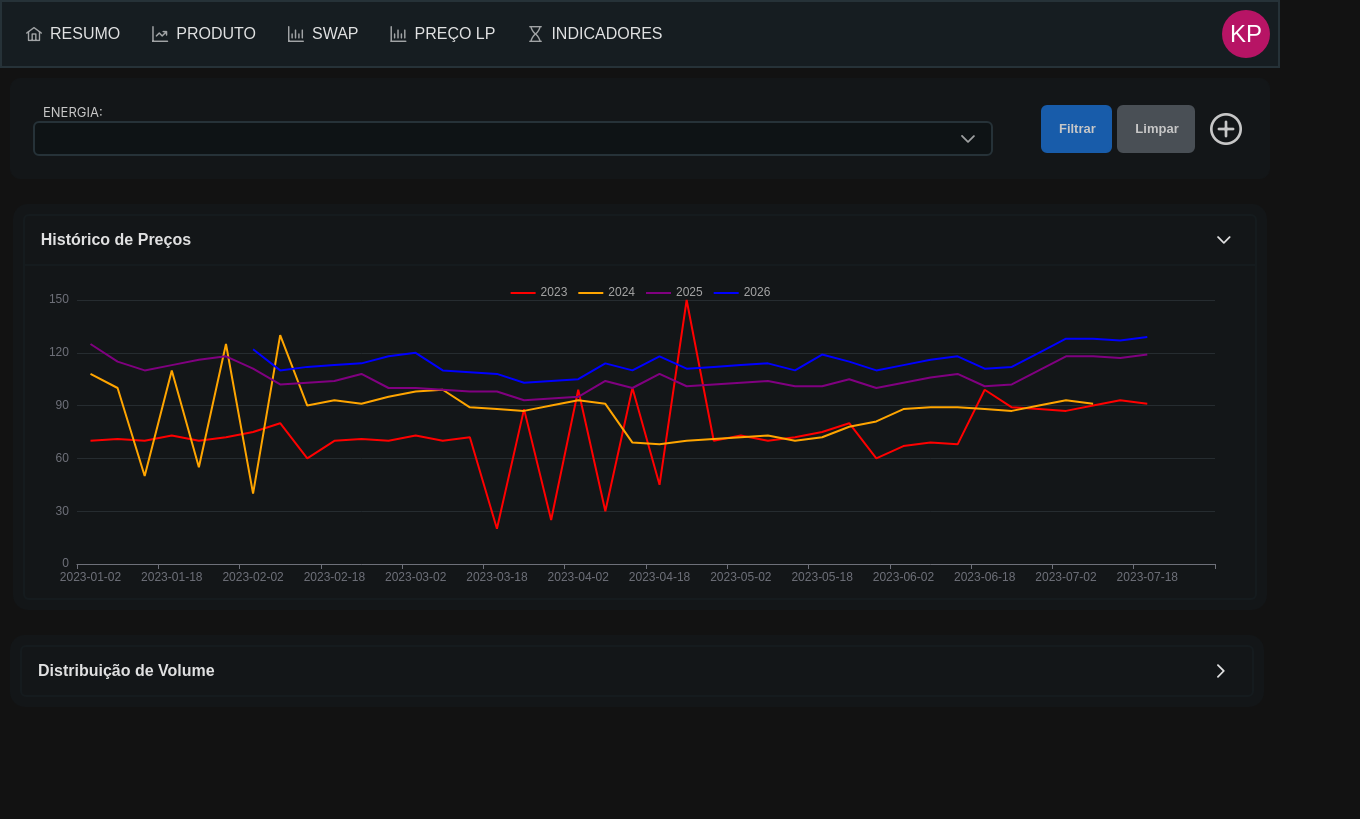
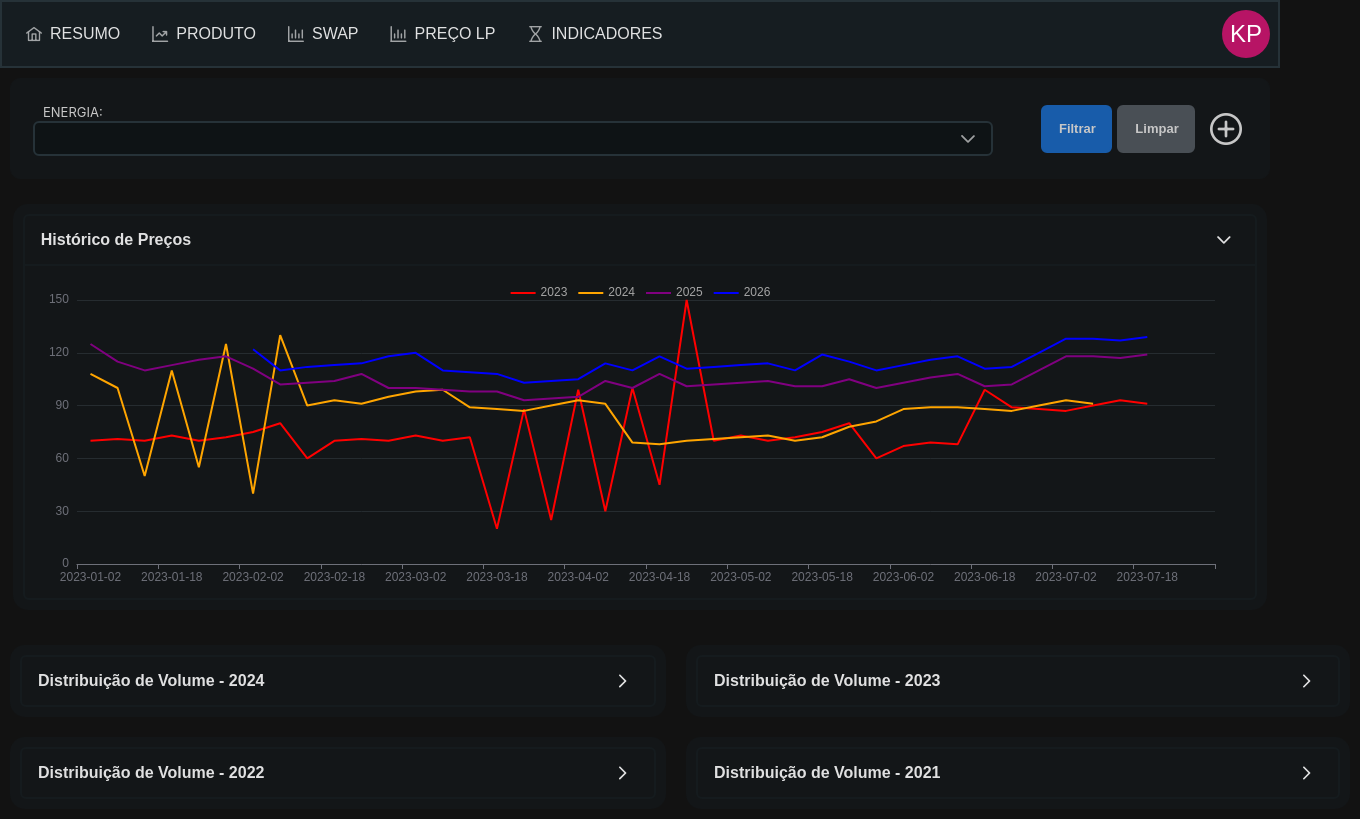
Before and after one commit to KarolinaFernandaPereira/Trabalho, a React (Create React App) app: page /precolp in a window 1280 px wide. Shown: the whole page, 1360 px wide, since content can reach past the window. Built offline with nearby package versions, Linux system fonts and the light colour scheme; a web font is replaced by a local one.

Commit message:
Ajustes de ordem e dados

```diff
--- a/src/Pages/Home.js
+++ b/src/Pages/Home.js
@@ -17,6 +17,95 @@ function Home(){
     return(
         <div>
             <MenuHeader/>
+
+            <div className='conjuntoHome2'>
+
+                <div>
+                    { /*Ranking Volume*/}
+                    <div className="containerHome" >
+                        <Accordion activeIndex={1} className="rankingVolume">
+                            <AccordionTab  header={
+                                <>
+                                    <span> Ranking Volume </span>
+                                </>
+                            }>
+
+                                <div className='CardGrficoHome1' >
+
+                                    <GraficoRankingVolume />
+                                </div>
+
+
+                            </AccordionTab>
+                        </Accordion>
+                    </div>
+                </div>
+
+                <div>
+                    { /*Distribuição de Volume*/}
+                    <div className="containerHome" >
+                        <Accordion activeIndex={1} className="distribuicaoVolume">
+                            <AccordionTab  header={
+                                <>
+                                    <span> Distribuição de Volume </span>
+                                </>
+                            }>
+                                <div className='CardGrficoHome'>
+
+                                    <GraficoDistribuicaoVolume />
+                                </div>
+
+                            </AccordionTab>
+                        </Accordion>
+                    </div>
+                </div>
+
+            </div>
+
+            <div className='conjuntoHome'>
+                <div>
+                    { /*Resumo Dia*/}
+                    <div className="containerHome" >
+                        <Accordion activeIndex={1} className="resumoDia">
+                            <AccordionTab  header={
+                                <>
+                                    <span> Resumo do Dia </span>
+                                </>
+                            }>
+
+                                <div className='CardGrficoHome' >
+
+                                    <GraficoResumoDia />
+
+                                </div>
+
+
+                            </AccordionTab>
+                        </Accordion>
+                    </div>
+                </div>
+
+                <div>
+                    { /*Resumo Dia*/}
+                    <div className="containerHome" >
+                        <Accordion activeIndex={1} className="resumoSemana">
+                            <AccordionTab  header={
+                                <>
+                                    <span> Resumo da Semana </span>
+                                </>
+                            }>
+
+                                <div className='CardGrficoHome'>
+
+                                    <GraficoResumoSemana />
+                                </div>
+
+
+                            </AccordionTab>
+                        </Accordion>
+                    </div>
+                </div>
+            </div>
 
             <div className='MapaVolume1'>
 
@@ -86,94 +175,9 @@ function Home(){
             </div>
 
             {/* <HorizontalRulerChart /> */}
-            <div className='conjuntoHome'>
-                <div>
-                    { /*Resumo Dia*/}
-                    <div className="containerHome" >
-                        <Accordion activeIndex={1} className="resumoDia">
-                            <AccordionTab  header={
-                                <>
-                                    <span> Resumo do Dia </span>
-                                </>
-                            }>
-
-                                <div className='CardGrficoHome' >
-
-                                    <GraficoResumoDia />
-
-                                </div>
 
 
-                            </AccordionTab>
-                        </Accordion>
-                    </div>
-                </div>
 
-                <div>
-                    { /*Resumo Dia*/}
-                    <div className="containerHome" >
-                        <Accordion activeIndex={1} className="resumoSemana">
-                            <AccordionTab  header={
-                                <>
-                                    <span> Resumo da Semana </span>
-                                </>
-                            }>
-
-                                <div className='CardGrficoHome'>
-
-                                    <GraficoResumoSemana />
-                                </div>
-
-
-                            </AccordionTab>
-                        </Accordion>
-                    </div>
-                </div>
-            </div>
-
-            <div className='conjuntoHome2'>
-
-                <div>
-                    { /*Ranking Volume*/}
-                    <div className="containerHome" >
-                        <Accordion activeIndex={1} className="rankingVolume">
-                            <AccordionTab  header={
-                                <>
-                                    <span> Ranking Volume </span>
-                                </>
-                            }>
-
-                                <div className='CardGrficoHome1' >
-
-                                    <GraficoRankingVolume />
-                                </div>
-
-
-                            </AccordionTab>
-                        </Accordion>
-                    </div>
-                </div>
-
-                <div>
-                    { /*Distribuição de Volume*/}
-                    <div className="containerHome" >
-                        <Accordion activeIndex={1} className="distribuicaoVolume">
-                            <AccordionTab  header={
-                                <>
-                                    <span> Distribuição de Volume </span>
-                                </>
-                            }>
-                                <div className='CardGrficoHome'>
-
-                                    <GraficoDistribuicaoVolume />
-                                </div>
-
-                            </AccordionTab>
-                        </Accordion>
-                    </div>
-                </div>
-
-            </div>
 
             {/* <div className='conjuntoHome3'>
                 <div>
--- a/src/Pages/PrecoLP.js
+++ b/src/Pages/PrecoLP.js
@@ -11,13 +11,34 @@ function PrecoLp(){
             <MenuHeader/>
             <Filtro2/>
             <HistoricoPrecosConvencional/>
+
+            <div class="chart-container" style={{"display": "flex", "flexDirection": "row"}}>
                 <div>
                         { /*Distribuição de Volume*/}
                         <div>
-                        <Accordion activeIndex={1} className="cardGrafico3" >
+                            <Accordion activeIndex={1} className="cardGrafico3" style={{"width": "41rem"}}>
                                 <AccordionTab  header={
                                     <>
-                                    <span> Distribuição de Volume </span>
+                                        <span> Distribuição de Volume - 2024 </span>
+                                    </>
+                                }>
+                                    <div>
+
+                                        <GraficoDistribuicaoVolume />
+                                    </div>
+
+                                </AccordionTab>
+                            </Accordion>
+                        </div>
+                </div>
+
+                <div>
+                        { /*Distribuição de Volume*/}
+                        <div>
+                            <Accordion activeIndex={1} className="cardGrafico3"  style={{"width": "41.5rem"}}>
+                                <AccordionTab  header={
+                                    <>
+                                        <span> Distribuição de Volume - 2023 </span>
                                     </>
                                 }>
                                     <div>
@@ -30,6 +51,48 @@ function PrecoLp(){
                         </div>
                 </div>
             </div>
+
+            <div class="chart-container" style={{"display": "flex", "flexDirection": "row"}}>
+                <div>
+                        { /*Distribuição de Volume*/}
+                        <div>
+                            <Accordion activeIndex={1} className="cardGrafico3" style={{"width": "41rem"}}>
+                                <AccordionTab  header={
+                                    <>
+                                        <span> Distribuição de Volume - 2022 </span>
+                                    </>
+                                }>
+                                    <div>
+
+                                        <GraficoDistribuicaoVolume />
+                                    </div>
+
+                                </AccordionTab>
+                            </Accordion>
+                        </div>
+                </div>
+
+                <div>
+                        { /*Distribuição de Volume*/}
+                        <div>
+                            <Accordion activeIndex={1} className="cardGrafico3"  style={{"width": "41.5rem"}}>
+                                <AccordionTab  header={
+                                    <>
+                                        <span> Distribuição de Volume - 2021 </span>
+                                    </>
+                                }>
+                                    <div>
+
+                                        <GraficoDistribuicaoVolume />
+                                    </div>
+
+                                </AccordionTab>
+                            </Accordion>
+                        </div>
+                </div>
+            </div>
+
+        </div>
     );
 }
 
--- a/src/Pages/Produto.js
+++ b/src/Pages/Produto.js
@@ -17,9 +17,53 @@ import { GraficoCandleStick } from '../componentes/produto/candleStick';
 import { GraficoMacd } from '../componentes/indicadores/macd';
 import BotaoIndicador from '../componentes/BotaoIndicador';
 
+
+import { MultiSelect } from 'primereact/multiselect';
+import { InputText } from 'primereact/inputtext';
+import { GraficoSarNew } from '../componentes/indicadores/sarNew';
+
 function Produto(){
 
     const [check, setCheck] = useState(false);
+
+    const [selectedIndi, setselectedIndi] = useState(null);
+
+    const indicadores = [
+        {
+            name: 'Stop ATR', code: 'ATR', elemet: "GraficoPrecos"
+        },
+        {
+            name: 'RSI', code: 'RSI',
+        },
+        {
+            name: 'MACD', code: 'MACD',
+        },
+        {
+            name: 'SAR Parabólico', code: 'SAR',
+        },
+        {
+            name: 'Supertrend', code: 'SUPER',
+        },
+        {
+            name: 'Bandas de Bollinger', code: 'BOLLINGER',
+        },
+        {
+            name: 'Médias Móveis das Máximas e Mínimas', code: 'MEDIA',
+        },
+    ];
+
+
+    const selectedIndicatorCodes = selectedIndi?.map(indicator => indicator.elemet) || [];
+    console.log(selectedIndicatorCodes[0])
+
+    const componentMap = {
+        'ATR': 'GraficoPrecos',
+      };
+
+    const renderDynamicComponents = () => {
+        // Primeiro, extrai os códigos dos objetos selecionados
+        return <GraficoSarNew />
+      };
 
     return(
         <div>
@@ -30,7 +74,16 @@ function Produto(){
 
                 <InputSwitch checked={check} onChange={(e) => setCheck(e.value)}/>
                 <span>Alterar para Gráfico de Bolha</span>
-                <BotaoIndicador />
+                <div>
+                <div className="p-inputgroup flex-1">
+                    <span className="p-inputgroup-addon">
+                        <i className="pi pi-wave-pulse"></i>
+                    </span>
+                    <MultiSelect value={selectedIndi} onChange={(e) => setselectedIndi(e.value)} options={indicadores}
+                    display="chip" optionLabel="name" optionGroupChildren={['indicadores']}
+                    className="IndicadorBotaoFiltragem" breakpoint="1000px" placeholder="Selecione Indicadores" />
+                </div>
+            </div>
             </div>
 
             <div className="conjuntoProdutos">
@@ -65,10 +118,10 @@ function Produto(){
 
                             <div className="cardGraficoPreco">
 
-                            <GraficoPrecos />
+                                <GraficoPrecos />
 
                             </div>
-
+                            {selectedIndi ? renderDynamicComponents() : null}
                             </AccordionTab>
                         </Accordion>
                         ): ( <Accordion activeIndex={0} className="preco">
@@ -80,8 +133,9 @@ function Produto(){
 
                         <div className="cardGraficoPreco">
                             <GraficoCandleStick />
+
                         </div>
-
+                        {selectedIndi ? renderDynamicComponents() : null}
                         </AccordionTab>
                     </Accordion>)}
 
--- a/src/componentes/BotaoIndicador.js
+++ b/src/componentes/BotaoIndicador.js
@@ -30,9 +30,11 @@ export default function BotaoIndicador(){
         },
     ];
 
+    console.log(selectedIndi)
+
     return (
         <>
-        {/* INDICADORES */}
+
             <div>
                 <div className="p-inputgroup flex-1">
                     <span className="p-inputgroup-addon">
```
Also changed, not shown: src/componentes/indicadores/macd.js (+55 -0 lines). Lines whose indentation alone changed are shown as unchanged.
